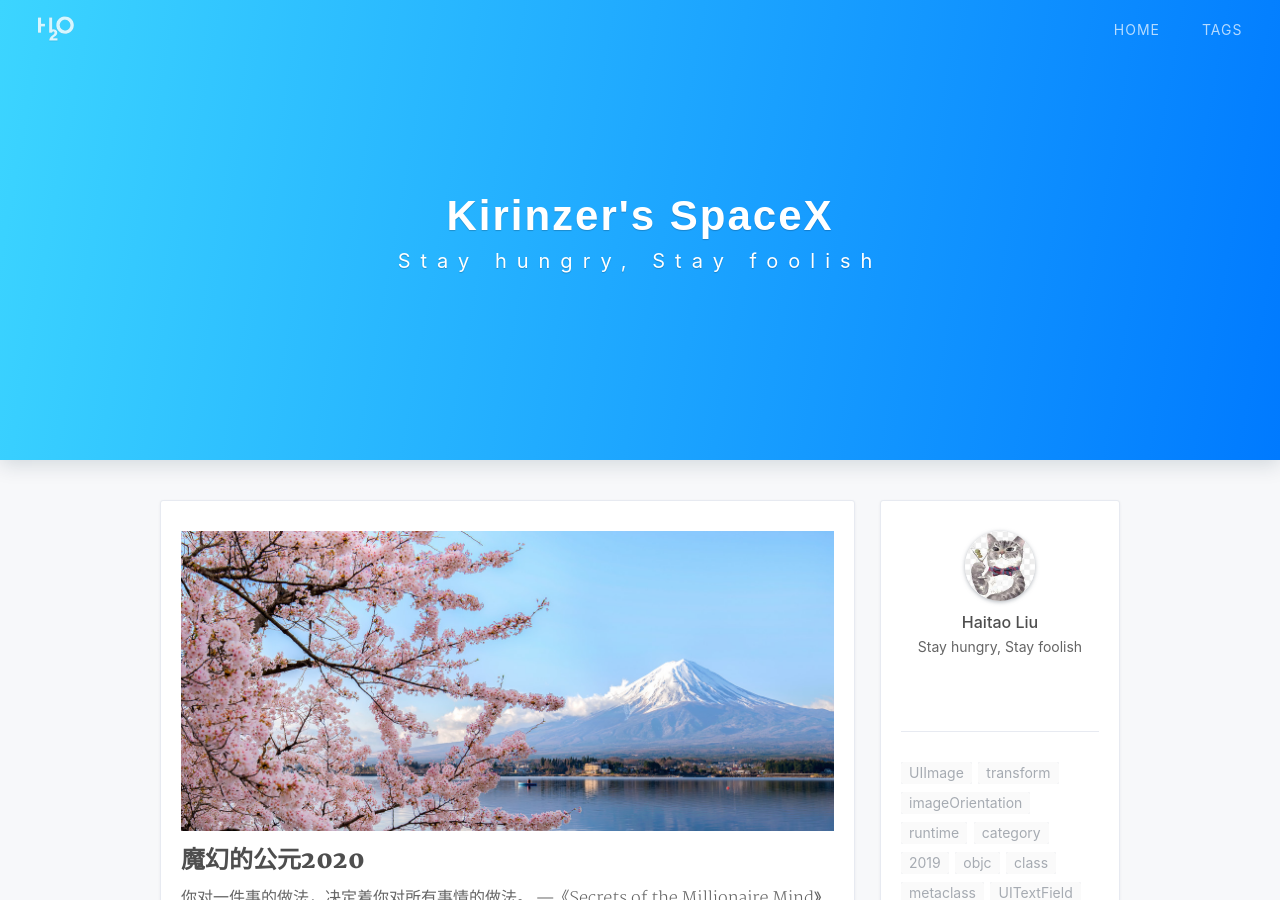
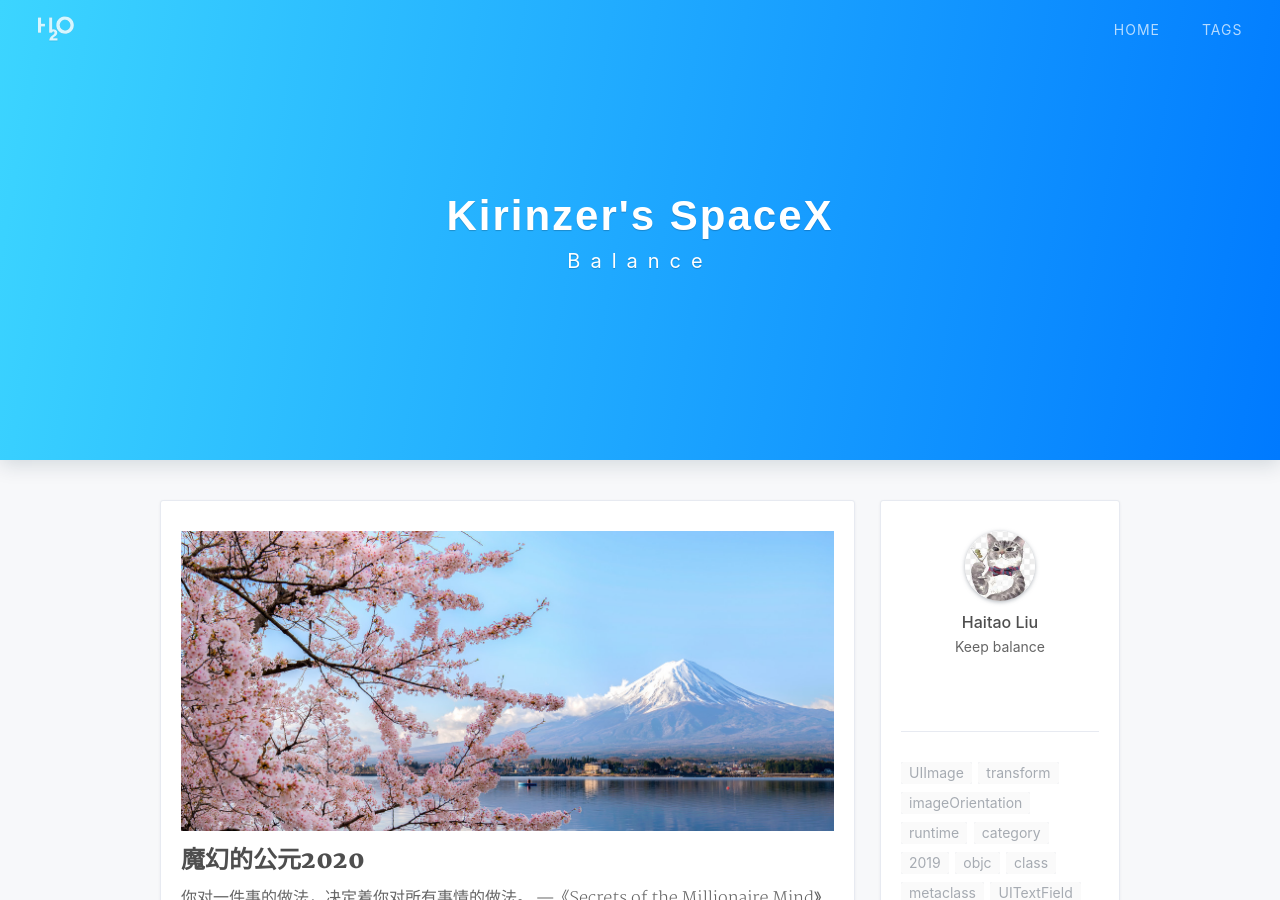
Before and after one commit to kirinzer/kirinzer.github.io, a Jekyll site: the page built from index.html, in a window 1280 px wide and 900 px high. Built offline with Jekyll 4.4.1, drawn with Linux system fonts in a browser that asks for light colours; nearby versions of some CDN libraries; the list of posts is cut into pages by our own code; a style sheet for code colours, icons or effects is not loaded.

Commit message:
Update site info

```diff
--- a/_config.yml
+++ b/_config.yml
@@ -19,7 +19,7 @@ footer:
 # Author
 author: 'Haitao Liu'
 nickname: 'Kirinzer'
-bio: 'Stay hungry, Stay foolish'
+bio: 'Keep balance'
 avatar: '/assets/img/avatar.jpeg'
 
 # Search
--- a/index.html
+++ b/index.html
@@ -1,7 +1,7 @@
 ---
 layout: default
 home-title: Kirinzer's SpaceX
-description: Stay hungry, Stay foolish
+description: Balance
 ---
 
 {% include header.html %}
```
